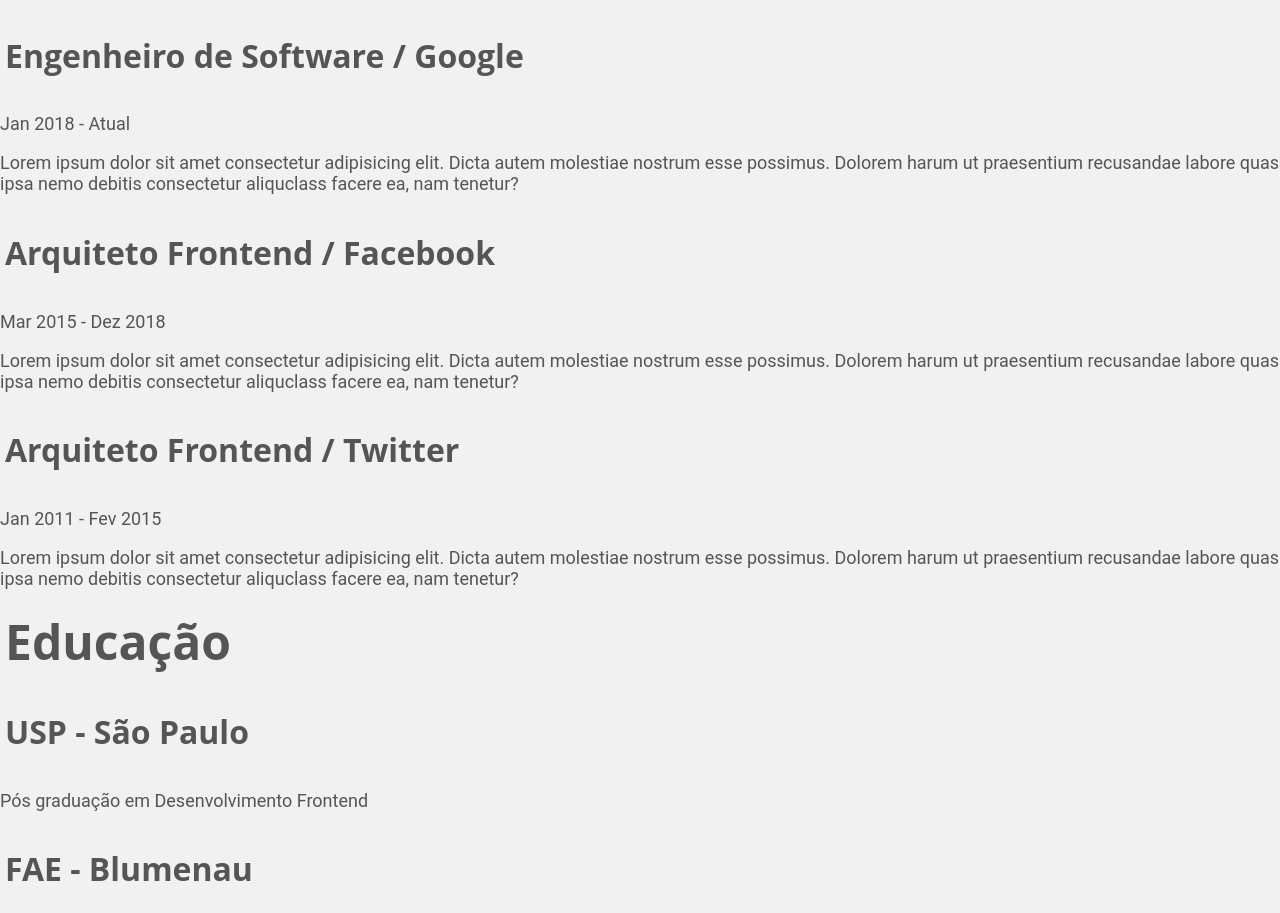
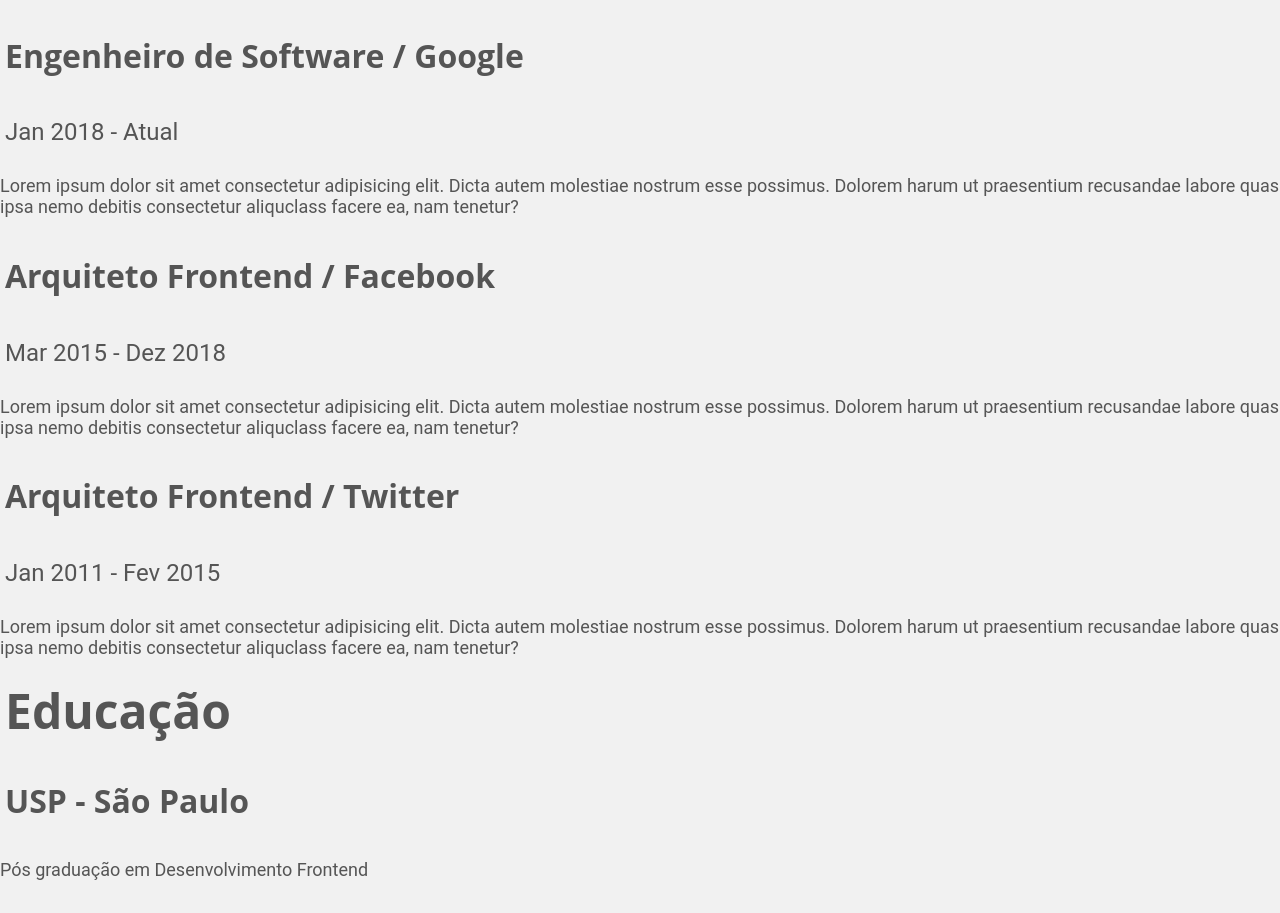
Before and after one commit to Mieli/DJFTreinamentos, a website: page public/index.html in a window 1280 px wide. Shown: the part 798-1711 px from the top of the page. Drawn offline with Linux system fonts and the light colour scheme.

Commit message:
bug css corrigido

```diff
--- a/public/style.css
+++ b/public/style.css
@@ -40,7 +40,7 @@
     margin:20px 5px;
     font-family: 'Open Sans', sans-serif;
 }
-#featured{
+.featured{
     font-size: 24px;
     padding:5px 5px;
 }
```
